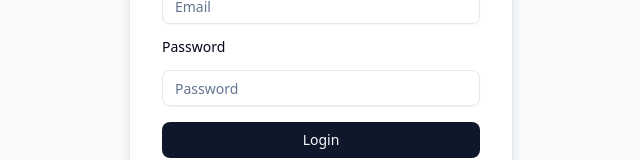
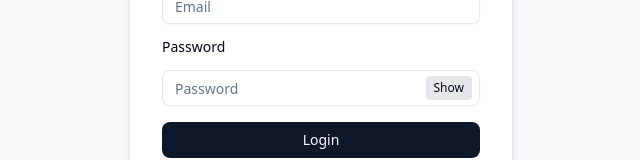
Before and after one commit to maxlearns2code/my-collaborative-todo, a Next.js app in the folder frontend/: page /login in a window 1280 px wide. Shown: the part 352-512 px from the top of the page, without its empty margins (319-959 px from the left). Built offline with nearby package versions, Linux system fonts and the light colour scheme; no server answers.

Commit message:
feat: add password visibility toggle to login and registration forms

```diff
--- a/frontend/app/login/page.tsx
+++ b/frontend/app/login/page.tsx
@@ -28,6 +28,7 @@ export default function LoginPage() {
   const [loading, setLoading] = useState(false);
   const [error, setError] = useState("");
   const [registerMode, setRegisterMode] = useState(false);
+  const [showPassword, setShowPassword] = useState(false); // <-- NEW STATE
 
   const router = useRouter();
 
@@ -108,14 +109,25 @@ export default function LoginPage() {
           />
 
           <Label htmlFor="login-password">Password</Label>
+          <div className="relative">
             <Input
               id="login-password"
               value={pass}
               onChange={(e) => setPass(e.target.value)}
-            type="password"
+              type={showPassword ? "text" : "password"}
               placeholder="Password"
               required
+              className="pr-16"
             />
+            <button
+              type="button"
+              onClick={() => setShowPassword((s) => !s)}
+              className="absolute right-2 top-1/2 transform -translate-y-1/2 px-2 py-1 text-xs bg-gray-200 rounded hover:bg-gray-300"
+              tabIndex={-1}
+            >
+              {showPassword ? "Hide" : "Show"}
+            </button>
+          </div>
 
           {registerMode && (
             <>
```
Lines whose indentation alone changed are shown as unchanged.
